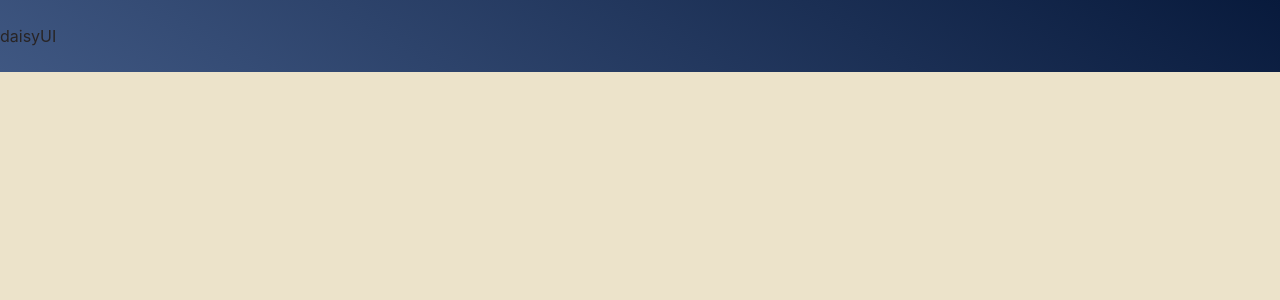
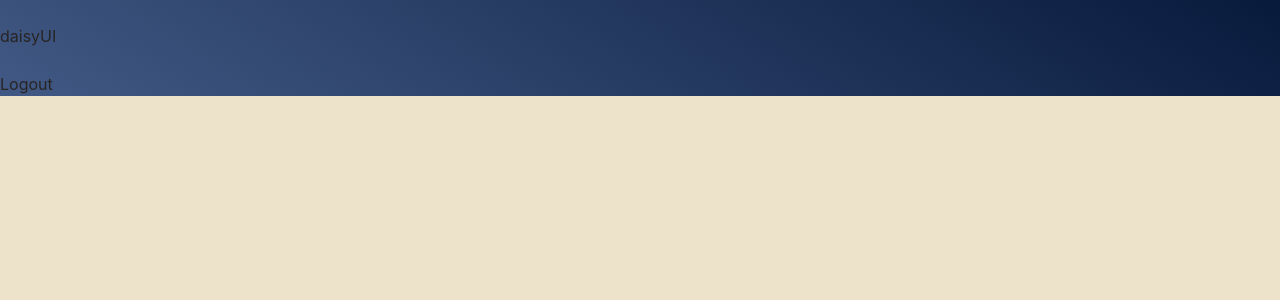
Before and after one commit to TonyTran03/Sharity, a Next.js app in the folder sharity/: page /home in a window 1280 px wide. Shown: the top 300 px of the page. Built offline with nearby package versions, Linux system fonts and the light colour scheme.

Commit message:
added logout button

```diff
--- a/sharity/app/components/Navbar.jsx
+++ b/sharity/app/components/Navbar.jsx
@@ -40,6 +40,9 @@ const Navbar = () => {
           </svg>
         </button>
       </div>
+      <div>
+      <a href="/api/auth/logout">Logout</a>
+      </div>
     </div>
   );
 };
```
